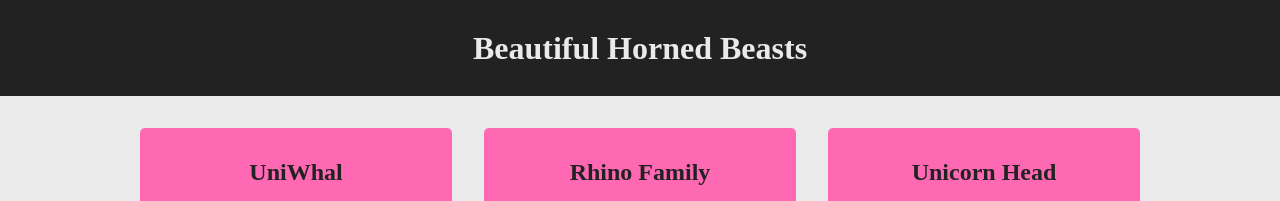
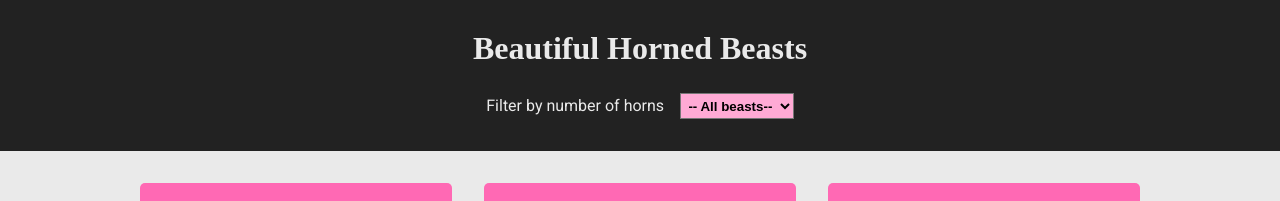
Before and after one commit to FrancesHitchcock/horned-beasts, a React (Create React App) app: page / in a window 1280 px wide. Shown: the top 201 px of the page. Built offline with nearby package versions, Linux system fonts and the light colour scheme; a web font is replaced by a local one.

Commit message:
filter functionality added

```diff
--- a/src/App.js
+++ b/src/App.js
@@ -17,14 +17,20 @@ function App() {
 
   const [selectedObject, setSelectedObject] = useState({});
 
-  function handleImageClick(id) {
-    const newObject = data.filter((item) => item._id === id)[0];
-    setSelectedObject(newObject);
+  const [numOfHorns, setNumOfHorns] = useState("");
+
+  function handleHornsSelect(val) {
+    setNumOfHorns(val);
+  }
+
+  function handleImageClick(beast) {
+    setSelectedObject(beast);
     setModalVisible(true);
   }
 
   function handleModalCloseClick() {
     setModalVisible(false);
+    setSelectedObject({});
   }
 
   function toggleDarkMode() {
@@ -38,8 +44,15 @@ function App() {
 
   return (
     <div className="wrapper">
-      <Header toggleDarkMode={toggleDarkMode} />
-      <Main data={data} handleImageClick={handleImageClick} />
+      <Header
+        toggleDarkMode={toggleDarkMode}
+        handleHornsSelect={handleHornsSelect}
+      />
+      <Main
+        data={data}
+        handleImageClick={handleImageClick}
+        numOfHorns={numOfHorns}
+      />
       <Footer />
       {modalVisible && (
         <SelectedBeast
--- a/src/components/Header/Header.css
+++ b/src/components/Header/Header.css
@@ -1,13 +1,21 @@
 header {
   background-color: #222;
-  text-align: center;
+  /* text-align: center; */
+  /* display: flex;
+  justify-content: center; */
 }
 
 .header-container {
+  text-align: center;
   width: 90%;
   max-width: 800px;
   margin: 0 auto;
   padding: 2em 0;
+  display: flex;
+  flex-direction: column;
+  justify-content: center;
+  align-items: center;
+  gap: 1em;
 }
 
 h1 {
@@ -23,3 +31,24 @@ h1:hover {
 .dark h1 {
   color: hotpink;
 }
+
+/* form {
+  color: #eaeaea;
+} */
+
+label {
+  margin-right: 1em;
+  margin-top: 1em;
+  color: #eaeaea;
+}
+
+.dark label {
+  color: hotpink;
+}
+
+select {
+  margin-top: 1em;
+  padding: 0.25em;
+  font-weight: bold;
+  background-color: #ffaad5;
+}
--- a/src/components/Header/Header.js
+++ b/src/components/Header/Header.js
@@ -1,11 +1,25 @@
 import "../../reset.css";
 import "./Header.css";
 
-export default function Header({ toggleDarkMode }) {
+export default function Header({ toggleDarkMode, handleHornsSelect }) {
   return (
     <header>
       <div className="header-container">
         <h1 onClick={toggleDarkMode}>Beautiful Horned Beasts</h1>
+        <form>
+          <label htmlFor="horns">Filter by number of horns</label>
+          <select
+            id="horns"
+            name="horns"
+            onChange={(e) => handleHornsSelect(e.target.value)}
+          >
+            <option value="">-- All beasts--</option>
+            <option value="1">1 horn</option>
+            <option value="2">2 horns</option>
+            <option value="3">3 horns</option>
+            <option value="100">100 horns</option>
+          </select>
+        </form>
       </div>
     </header>
   );
--- a/src/components/HornedBeast/HornedBeast.js
+++ b/src/components/HornedBeast/HornedBeast.js
@@ -3,13 +3,7 @@ import { useState } from "react";
 import "../../reset.css";
 import "./HornedBeast.css";
 
-export default function HornedBeast({
-  title,
-  url,
-  description,
-  handleImageClick,
-  id,
-}) {
+export default function HornedBeast({ beast, handleImageClick }) {
   const [likes, setLikes] = useState(0);
 
   function handleLikesClick() {
@@ -18,13 +12,13 @@ export default function HornedBeast({
 
   return (
     <div className="horned-beast-container">
-      <h2 className="beast-name">{title}</h2>
+      <h2 className="beast-name">{beast.title}</h2>
       <img
         className="beast-image"
-        src={url}
-        alt={title}
-        title={title}
-        onClick={() => handleImageClick(id)}
+        src={beast.image_url}
+        alt={beast.title}
+        title={beast.title}
+        onClick={() => handleImageClick(beast)}
       />
       <h4>
         <span className="likes" onClick={handleLikesClick}>
--- a/src/components/Main/Main.js
+++ b/src/components/Main/Main.js
@@ -1,21 +1,18 @@
 import "../../reset.css";
 import "./Main.css";
 
-// import data from "../../data/data.json";
-
 import HornedBeast from "../HornedBeast/HornedBeast";
 
-export default function Main({ data, handleImageClick }) {
-  const beastsCards = data.map((item) => {
+export default function Main({ data, handleImageClick, numOfHorns }) {
+  const filteredData = numOfHorns
+    ? data.filter((item) => item.horns === parseInt(numOfHorns))
+    : [...data];
+
+  const beastsCards = filteredData.map((item) => {
     return (
       <HornedBeast
         key={item._id}
-        id={item._id}
-        url={item.image_url}
-        title={item.title}
-        description={item.description}
-        keyword={item.keyword}
-        horns={item.horns}
+        beast={item}
         handleImageClick={handleImageClick}
       />
     );
--- a/src/components/SelectedBeast/SelectedBeast.css
+++ b/src/components/SelectedBeast/SelectedBeast.css
@@ -1,6 +1,6 @@
 .selected-beast-modal {
   /* color: white; */
-  background-color: #222;
+  background-color: rgba(34, 34, 34, 0.8);
   position: fixed;
   width: 90%;
   max-width: 500px;
```
Also changed, not shown: 1 other file (tests, documents, lock files or other folders).
